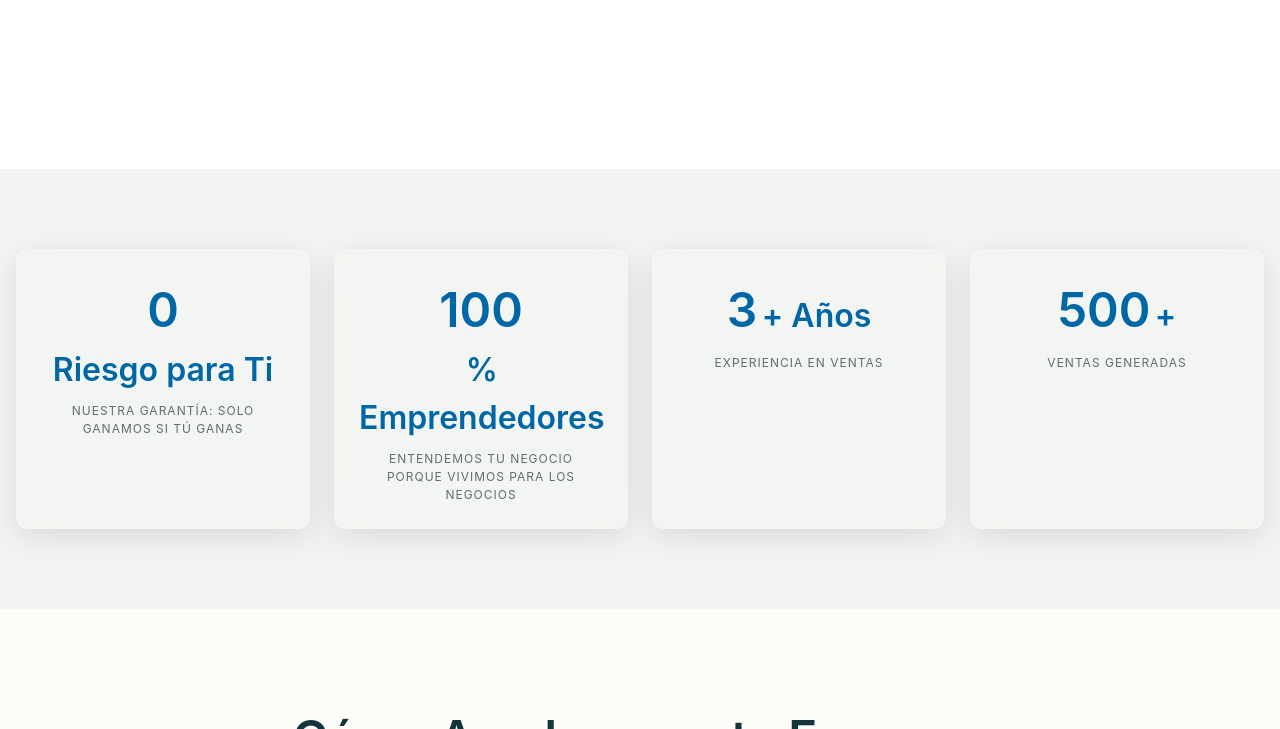
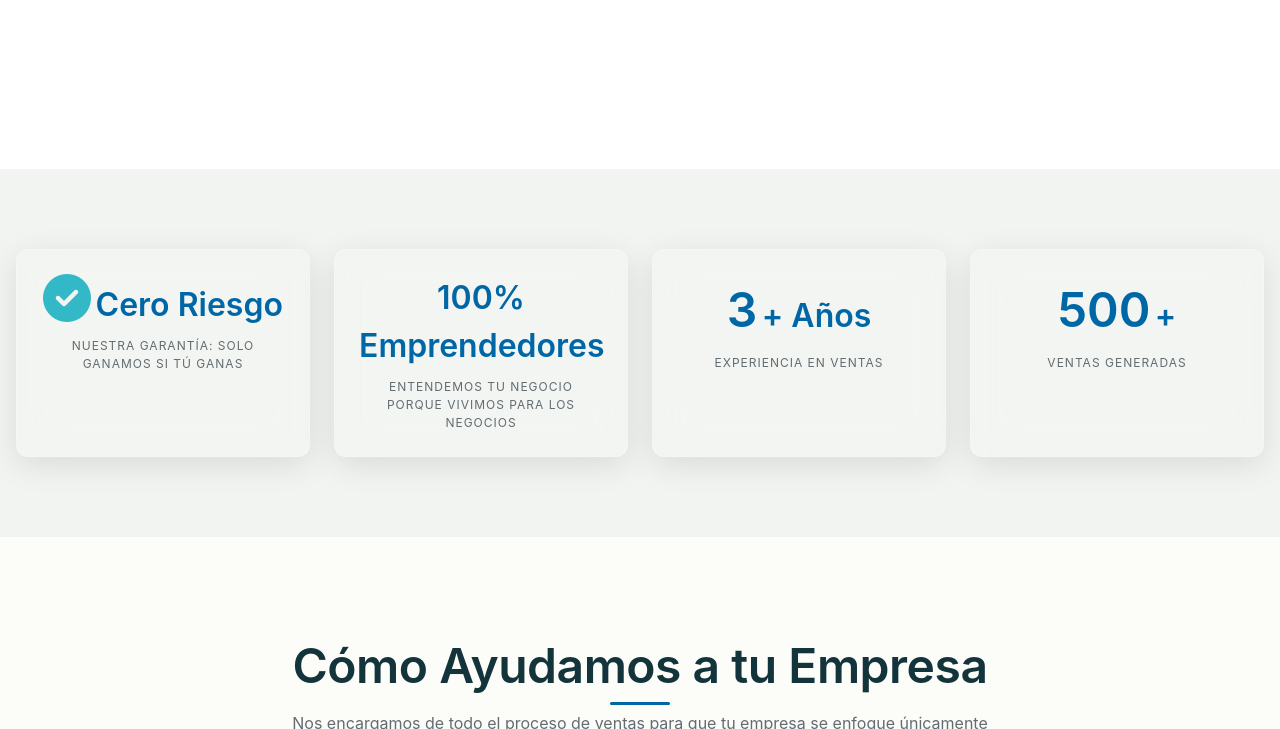
Before and after one commit to dsdchris/Swapsers, a plain HTML site: page index.html in a window 1280 px wide. Shown: the part 631-1360 px from the top of the page. Drawn offline with nearby package versions, Linux system fonts and the light colour scheme; a web font is replaced by a local one.

Commit message:
seccion estadisticas

```diff
--- a/index.html
+++ b/index.html
@@ -99,13 +99,13 @@
         <div class="container">
             <div class="statistics__grid">
                 <div class="stat__card glass-morphism" data-aos="zoom-in" data-aos-delay="100">
-                    <div class="stat__number" data-count="0">0</div>
-                    <div class="stat__suffix">Riesgo para Ti</div>
+                    <div class="fa fa-check-circle" style="font-size:48px;color:#32B8C6"></div>
+                    <div class="stat__suffix">Cero Riesgo</div>
                     <div class="stat__label">Nuestra garantía: solo ganamos si tú ganas</div>
                 </div>
                 <div class="stat__card glass-morphism" data-aos="zoom-in" data-aos-delay="200">
-                    <div class="stat__number" data-count="100">0</div>
-                    <div class="stat__suffix">% Emprendedores</div>
+                    <div class="stat__suffix">100%</div>
+                    <div class="stat__suffix">Emprendedores</div>
                     <div class="stat__label">Entendemos tu negocio porque vivimos para los negocios</div>
                 </div>
                 <div class="stat__card glass-morphism" data-aos="zoom-in" data-aos-delay="300">
```
